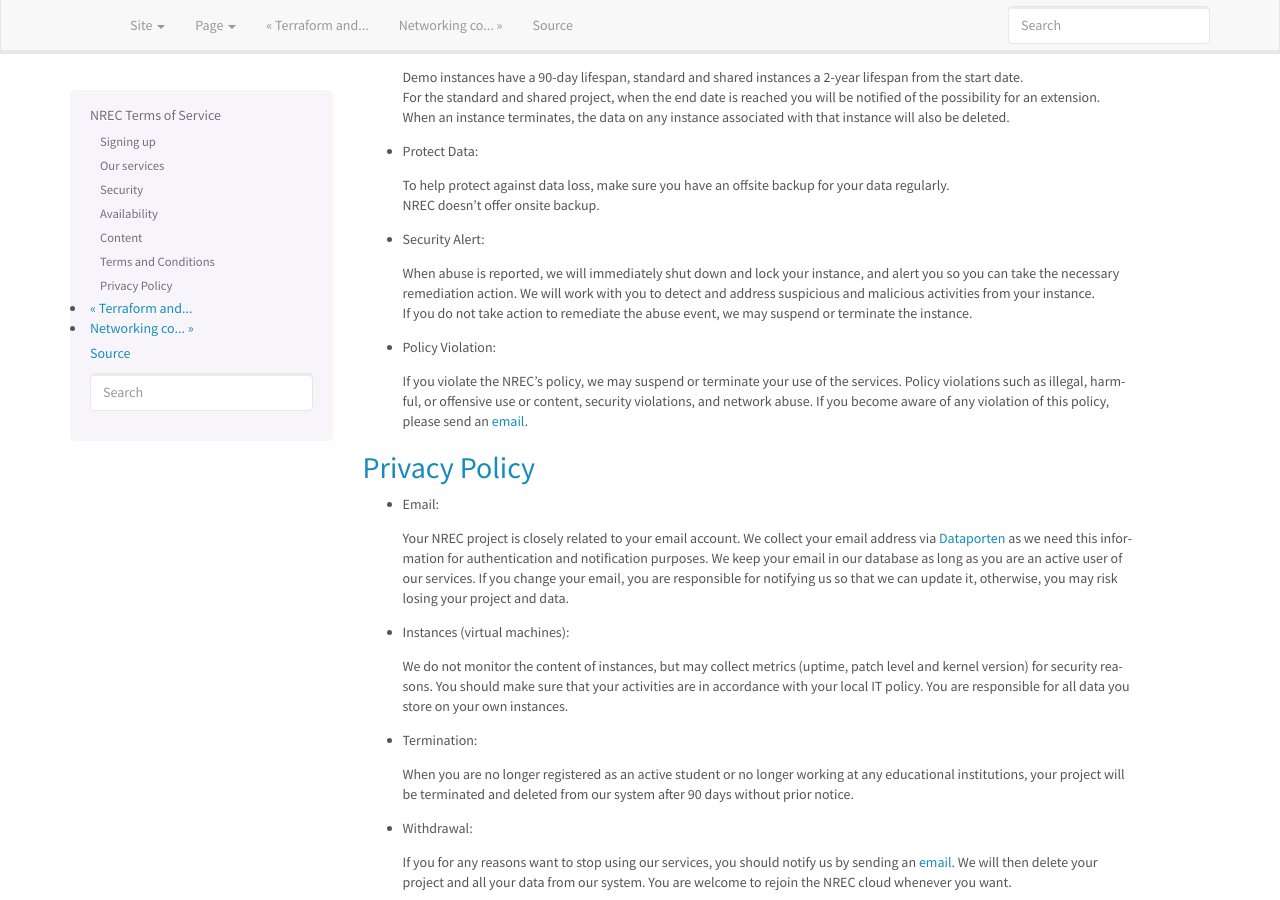
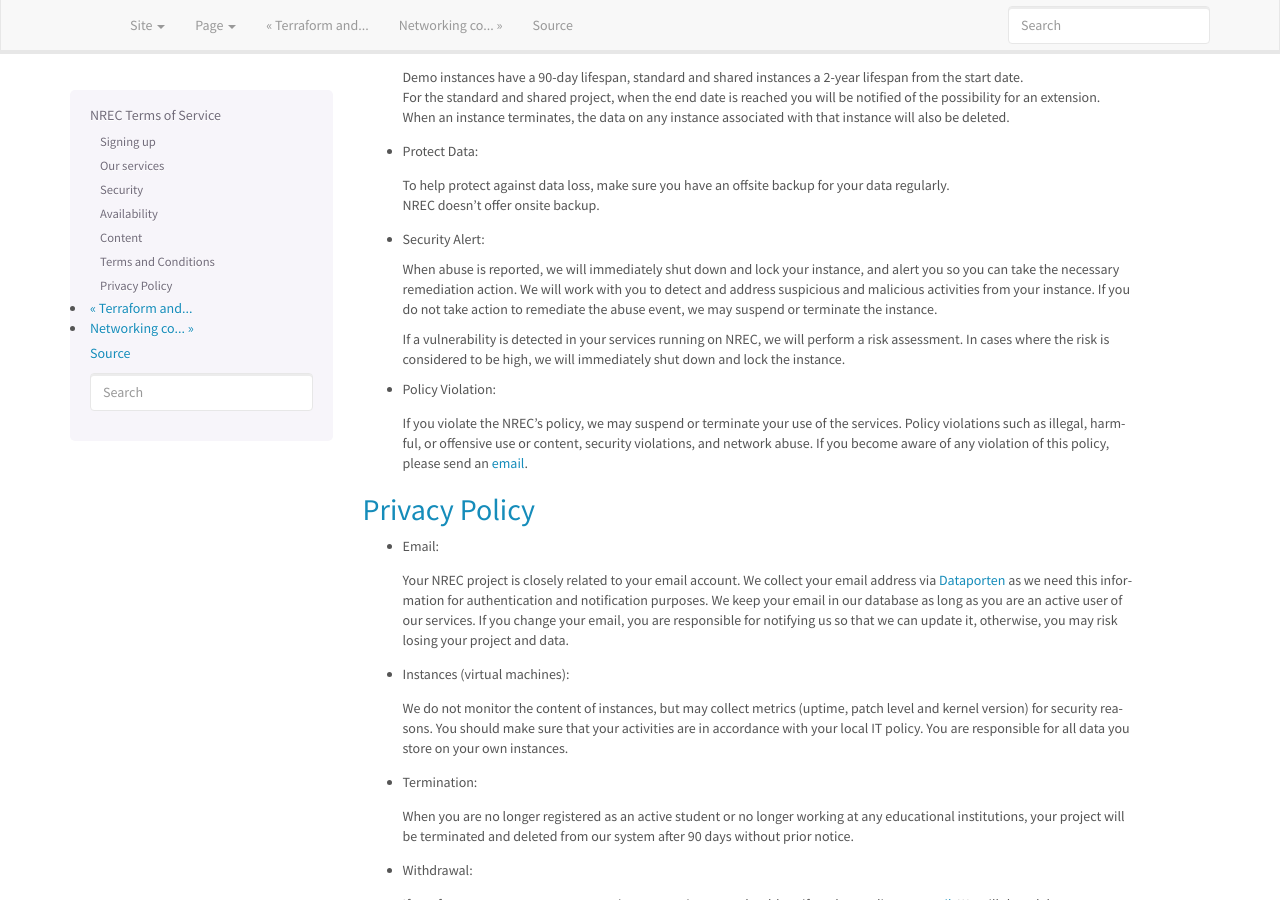
Before and after one commit to norcams/docs-enduser, a Sphinx documentation site: the page built from docs/terms-of-service.rst, in a window 1280 px wide and 900 px high, scrolled down 1864 px. Built offline with Sphinx 7.4.7, drawn with Linux system fonts in a browser that asks for light colours.

Commit message:
vulnerability

```diff
--- a/docs/terms-of-service.rst
+++ b/docs/terms-of-service.rst
@@ -169,8 +169,17 @@ Terms and Conditions
 
 * Security Alert:
 
-  | When abuse is reported, we will immediately shut down and lock your instance, and alert you so you can take the necessary remediation action. We will work with you to detect and address suspicious and malicious activities from your instance.
-  | If you do not take action to remediate the abuse event, we may suspend or terminate the instance.
+  When abuse is reported, we will immediately shut down and lock your
+  instance, and alert you so you can take the necessary remediation
+  action. We will work with you to detect and address suspicious and
+  malicious activities from your instance.  If you do not take action
+  to remediate the abuse event, we may suspend or terminate the
+  instance.
+
+  If a vulnerability is detected in your services running on NREC, we
+  will perform a risk assessment. In cases where the risk is
+  considered to be high, we will immediately shut down and lock the
+  instance.
 
 * Policy Violation:
 
```
